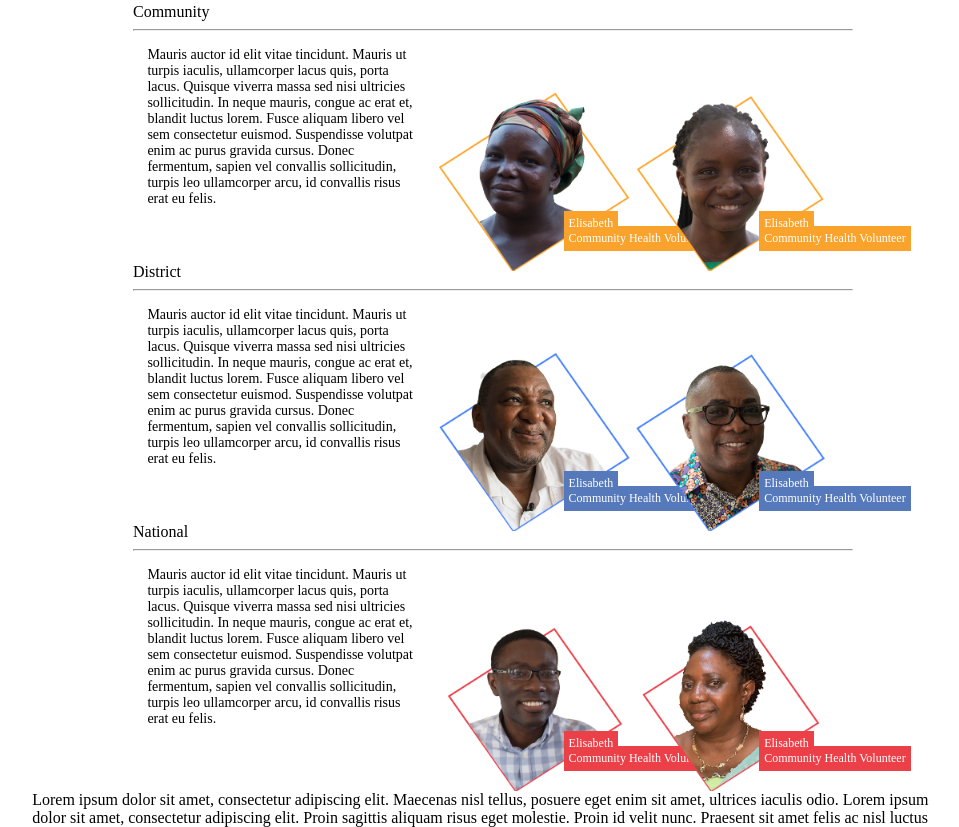
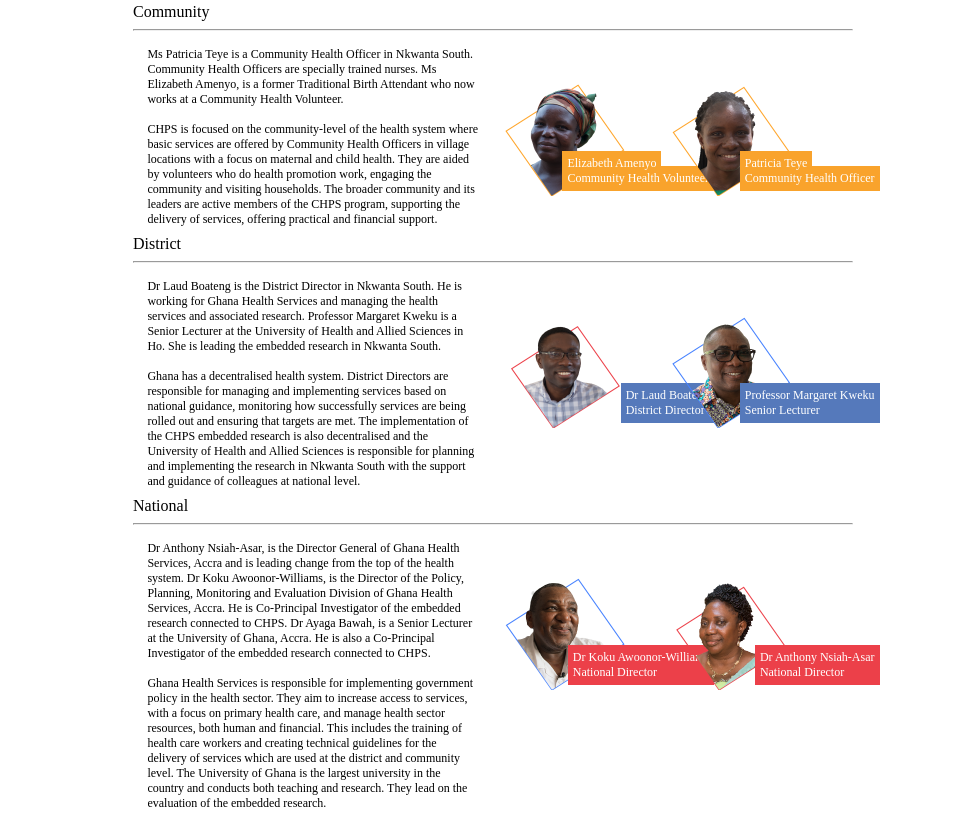
Before and after one commit to makemore/fatrat-who, a plain HTML site: page index.html in a window 1280 px wide. Shown: the part 805-1632 px from the top of the page, without its empty margins (147-1106 px from the left). Drawn offline with nearby package versions, Linux system fonts and the light colour scheme.

Commit message:
updated community titles and icons

```diff
--- a/index.html
+++ b/index.html
@@ -528,7 +528,7 @@
 
         .frame {
             height: 100%;
-            width: 160px;
+            width: 100px;
             white-space: nowrap;
             margin: 1em 0;
             position: relative;
@@ -550,7 +550,7 @@
         }
 
         .left-text {
-            font-size: 14px;
+            font-size: 12px;
         }
 
     </style>
@@ -561,19 +561,17 @@
             <div>Community</div>
             <hr>
             <div class="row">
-                <div class="col-5 left-text">
-                    Mauris auctor id elit vitae tincidunt. Mauris ut turpis iaculis, ullamcorper lacus quis, porta
-                    lacus.
-                    Quisque viverra massa sed nisi ultricies sollicitudin. In neque mauris, congue ac erat et, blandit
-                    luctus
-                    lorem. Fusce aliquam libero vel sem consectetur euismod. Suspendisse volutpat enim ac purus gravida
-                    cursus.
-                    Donec fermentum, sapien vel convallis sollicitudin, turpis leo ullamcorper arcu, id convallis risus
-                    erat
-                    eu
-                    felis.
+                <div class="col-6 left-text">
+                    Ms Patricia Teye is a Community Health Officer in Nkwanta South. Community Health Officers
+                    are specially trained nurses. Ms Elizabeth Amenyo, is a former Traditional Birth Attendant who
+                    now works at a Community Health Volunteer.<br><br>
+                    CHPS is focused on the community-level of the health system where basic services are offered by
+                    Community Health Officers in village locations with a focus on maternal and child health. They are
+                    aided by volunteers who do health promotion work, engaging the community and visiting
+                    households. The broader community and its leaders are active members of the CHPS program,
+                    supporting the delivery of services, offering practical and financial support.
                 </div>
-                <div class="col-7">
+                <div class="col-6">
                     <div class="row">
                         <div class="col-6-sm">
                             <div class="frame person-box">
@@ -582,7 +580,7 @@
                                 <img alt="0"
                                      src="https://raw.githubusercontent.com/makemore/fatrat-who/master/assets/people/people_Elizabeth.png">
                                 <div class="name-and-title-box">
-                                    <span class="name">Elisabeth</span>
+                                    <span class="name">Elizabeth Amenyo</span>
                                     <div class="title">Community Health Volunteer</div>
                                 </div>
                             </div>
@@ -593,8 +591,8 @@
                                 <img alt="1"
                                      src="https://raw.githubusercontent.com/makemore/fatrat-who/master/assets/people/people_Patricia.png">
                                 <div class="name-and-title-box">
-                                    <span class="name">Elisabeth</span>
-                                    <div class="title">Community Health Volunteer</div>
+                                    <span class="name">Patricia Teye</span>
+                                    <div class="title">Community Health Officer</div>
                                 </div>
                             </div>
                         </div>
@@ -607,29 +605,29 @@
             <div>District</div>
             <hr>
             <div class="row">
-                <div class="col-5 left-text">
-                    Mauris auctor id elit vitae tincidunt. Mauris ut turpis iaculis, ullamcorper lacus quis, porta
-                    lacus.
-                    Quisque viverra massa sed nisi ultricies sollicitudin. In neque mauris, congue ac erat et, blandit
-                    luctus
-                    lorem. Fusce aliquam libero vel sem consectetur euismod. Suspendisse volutpat enim ac purus gravida
-                    cursus.
-                    Donec fermentum, sapien vel convallis sollicitudin, turpis leo ullamcorper arcu, id convallis risus
-                    erat
-                    eu
-                    felis.
+                <div class="col-6 left-text">
+                    Dr Laud Boateng is the District Director in Nkwanta South. He is working for Ghana Health Services
+                    and managing the health services and associated research. Professor Margaret Kweku is a Senior
+                    Lecturer at the University of Health and Allied Sciences in Ho. She is leading the embedded research
+                    in Nkwanta South.<br><br>
+                    Ghana has a decentralised health system. District Directors are responsible for managing and
+                    implementing services based on national guidance, monitoring how successfully services are being
+                    rolled out and ensuring that targets are met. The implementation of the CHPS embedded research is
+                    also decentralised and the University of Health and Allied Sciences is responsible for planning and
+                    implementing the research in Nkwanta South with the support and guidance of colleagues at national
+                    level.
                 </div>
-                <div class="col-7">
+                <div class="col-6">
                     <div class="row">
                         <div class="col-6-sm">
                             <div class="frame person-box">
 
                                 <span class="helper"></span>
                                 <img alt="2"
-                                     src="https://raw.githubusercontent.com/makemore/fatrat-who/master/assets/people/people_Koku.png">
+                                     src="https://raw.githubusercontent.com/makemore/fatrat-who/master/assets/people/people_Laud.png">
                                 <div class="name-and-title-box">
-                                    <span class="name">Elisabeth</span>
-                                    <div class="title">Community Health Volunteer</div>
+                                    <span class="name">Dr Laud Boateng</span>
+                                    <div class="title">District Director</div>
                                 </div>
                             </div>
                         </div>
@@ -639,8 +637,9 @@
                                 <img alt="3"
                                      src="https://raw.githubusercontent.com/makemore/fatrat-who/master/assets/people/people_Kweku.png">
                                 <div class="name-and-title-box">
-                                    <span class="name">Elisabeth</span>
-                                    <div class="title">Community Health Volunteer</div>
+                                    <span class="name">Professor Margaret Kweku</span>
+                                    <div class="title">Senior Lecturer
+                                    </div>
                                 </div>
                             </div>
                         </div>
@@ -653,29 +652,32 @@
             <div>National</div>
             <hr>
             <div class="row">
-                <div class="col-5 left-text">
-                    Mauris auctor id elit vitae tincidunt. Mauris ut turpis iaculis, ullamcorper lacus quis, porta
-                    lacus.
-                    Quisque viverra massa sed nisi ultricies sollicitudin. In neque mauris, congue ac erat et, blandit
-                    luctus
-                    lorem. Fusce aliquam libero vel sem consectetur euismod. Suspendisse volutpat enim ac purus gravida
-                    cursus.
-                    Donec fermentum, sapien vel convallis sollicitudin, turpis leo ullamcorper arcu, id convallis risus
-                    erat
-                    eu
-                    felis.
+                <div class="col-6 left-text">
+                    Dr Anthony Nsiah-Asar, is the Director General of Ghana Health Services, Accra and is leading change
+                    from the top of the health system. Dr Koku Awoonor-Williams, is the Director of the Policy,
+                    Planning, Monitoring and Evaluation Division of Ghana Health Services, Accra. He is Co-Principal
+                    Investigator of the embedded research connected to CHPS. Dr Ayaga Bawah, is a Senior Lecturer
+                    at the University of Ghana, Accra. He is also a Co-Principal Investigator of the embedded
+                    research connected to CHPS.<br><br>
+                    Ghana Health Services is responsible for implementing government policy in the health sector.
+                    They aim to increase access to services, with a focus on primary health care, and manage health
+                    sector resources, both human and financial. This includes the training of health care workers
+                    and creating technical guidelines for the delivery of services which are used at the district and
+                    community level. The University of Ghana is the largest university in the country and conducts
+                    both teaching and research. They lead on the evaluation of the embedded research.
                 </div>
-                <div class="col-7">
+                <div class="col-6">
                     <div class="row">
                         <div class="col-6-sm">
                             <div class="frame person-box">
 
                                 <span class="helper"></span>
                                 <img alt="5"
-                                     src="https://raw.githubusercontent.com/makemore/fatrat-who/master/assets/people/people_Laud.png">
+                                     src="https://raw.githubusercontent.com/makemore/fatrat-who/master/assets/people/people_Koku.png">
                                 <div class="name-and-title-box">
-                                    <span class="name">Elisabeth</span>
-                                    <div class="title">Community Health Volunteer</div>
+                                    <span class="name">Dr Koku Awoonor-Williams</span>
+                                    <div class="title">National Director
+                                    </div>
                                 </div>
                             </div>
                         </div>
@@ -685,8 +687,8 @@
                                 <img alt="6"
                                      src="https://raw.githubusercontent.com/makemore/fatrat-who/master/assets/people/people_Margaret.png">
                                 <div class="name-and-title-box">
-                                    <span class="name">Elisabeth</span>
-                                    <div class="title">Community Health Volunteer</div>
+                                    <span class="name">Dr Anthony Nsiah-Asar</span>
+                                    <div class="title">National Director</div>
                                 </div>
                             </div>
                         </div>
```
Also changed, not shown: assets/people/icons/FatRatSectorIcons_Community ico.svg (added), assets/people/icons/FatRatSectorIcons_Community.svg (added), assets/people/icons/FatRatSectorIcons_District ico.svg (added), assets/people/icons/FatRatSectorIcons_District.svg (added), assets/people/icons/FatRatSectorIcons_National ico.svg (added), assets/people/icons/FatRatSectorIcons_National.svg (added).
